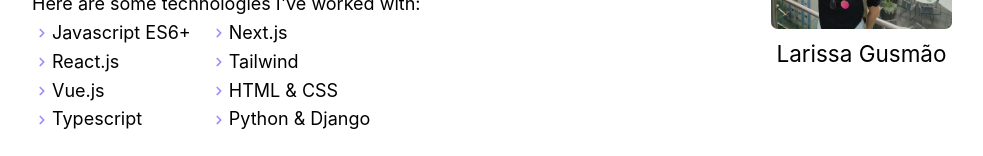
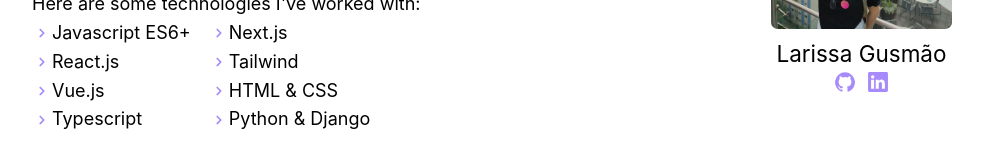
Before and after one commit to larissamoreira/blog, a Next.js app: page / in a window 1280 px wide. Shown: the part 197-353 px from the top of the page, without its empty margins (148-1131 px from the left). Built offline with nearby package versions, Linux system fonts and the light colour scheme.

Commit message:
add contact links

```diff
--- a/pages/index.js
+++ b/pages/index.js
@@ -1,6 +1,8 @@
 import { useState } from "react";
 import { UilAngleRight } from "@iconscout/react-unicons";
 import { UilEnvelope } from "@iconscout/react-unicons";
+import { UilGithub } from "@iconscout/react-unicons";
+import { UilLinkedin } from "@iconscout/react-unicons";
 import Image from "next/image";
 const name = "Larissa Gusmão";
 
@@ -166,6 +168,17 @@
             alt=""
           />
           <h1 className="text-xl text-center pt-2">{name}</h1>
+          <div className="text-violet-400 flex gap-2 justify-center">
+            <a href="https://github.com/larissadotjs" target="_blank">
+              <UilGithub />
+            </a>
+            <a
+              href="https://www.linkedin.com/in/larissa-gusmao/"
+              target="_blank"
+            >
+              <UilLinkedin />
+            </a>
+          </div>
         </div>
       </section>
       <section className="py-5">
```
